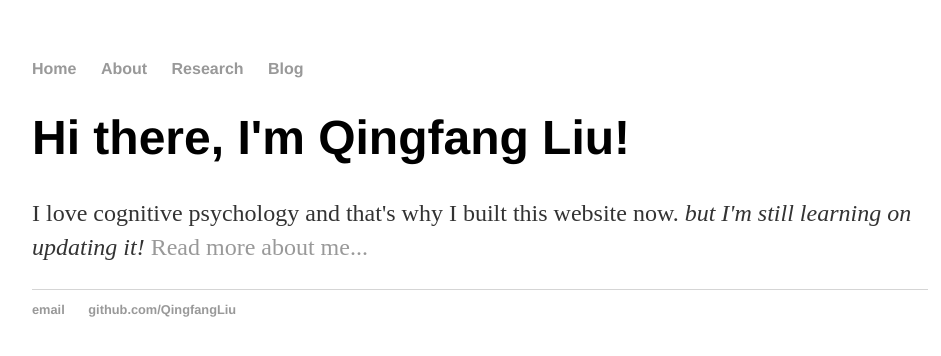
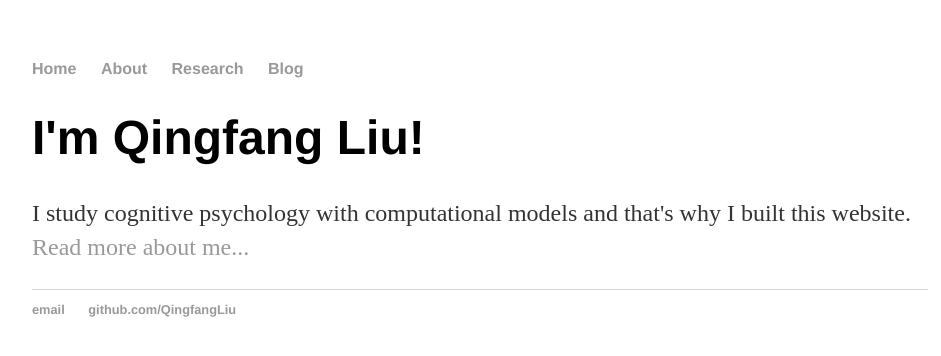
Before and after one commit to QingfangLiu/qingfangliu.github.io, a Jekyll site: the page built from index.html, in a window 1280 px wide. Shown: the top 356 px of the page, without its empty margins (160-1101 px from the left). Built offline with Jekyll 4.4.1, drawn with Linux system fonts in a browser that asks for light colours.

Commit message:
Update index.html

```diff
--- a/index.html
+++ b/index.html
@@ -3,7 +3,7 @@ layout: default
 title: Qingfang Liu
 ---
 <div class="blurb">
-	<h1>Hi there, I'm Qingfang Liu!</h1>
-	<p>I love cognitive psychology and that's why I built this website now. <em> but I'm still learning on updating it! </em> <a href="/about">Read more about me...</a>
+	<h1>I'm Qingfang Liu!</h1>
+	<p>I study cognitive psychology with computational models and that's why I built this website. <a href="/about">Read more about me...</a>
 	</p>
 </div><!-- /.blurb -->
```
